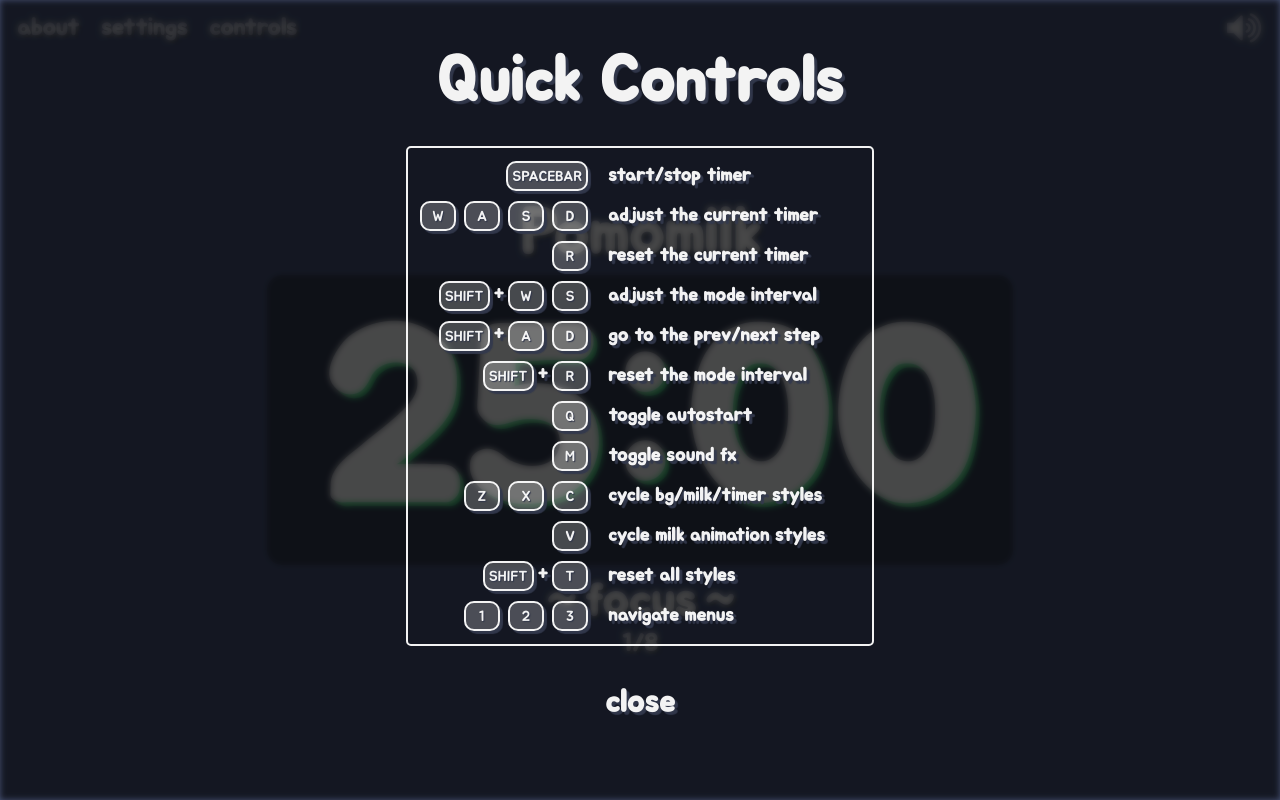
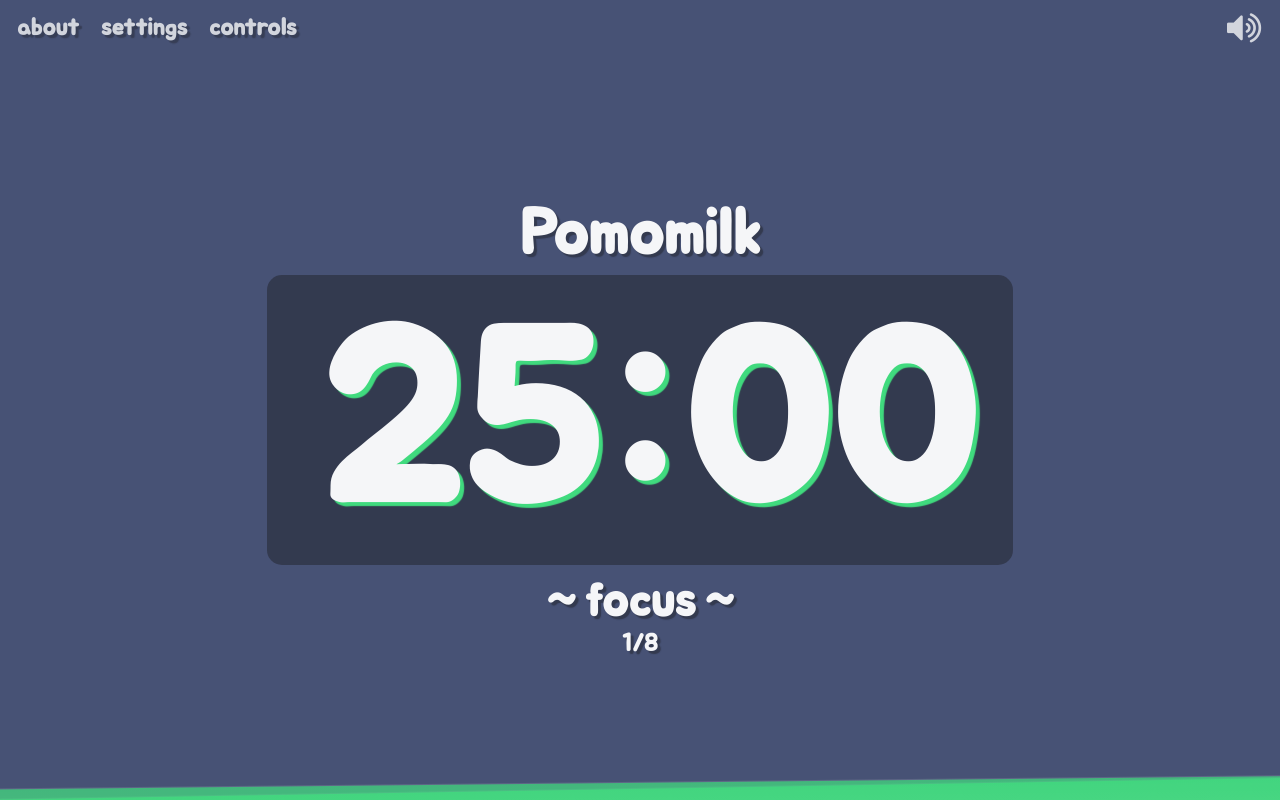
Before and after one commit to ahhreggi/pnc, a React (Create React App) app: page / in a window 1280 px wide. Built offline with nearby package versions, Linux system fonts and the light colour scheme.

Commit message:
Fix audio issue

```diff
--- a/src/App.js
+++ b/src/App.js
@@ -15,7 +15,7 @@ const App = () => {
 
   // Local States
   const [showAbout, setShowAbout] = useState(false);
-  const [showHelp, setShowHelp] = useState(true);
+  const [showHelp, setShowHelp] = useState(false);
   const [shift, setShift] = useState(false);
   const [loading, setLoading] = useState(true);
 
@@ -59,7 +59,7 @@ const App = () => {
   useEffect(() => {
     setTimeout(() => {
       setLoading(false);
-    }, 1000);
+    }, 100);
   });
 
   useEffect(() => {
@@ -386,9 +386,7 @@ const App = () => {
       <Settings />
 
       {/* Milk Animation */}
-      {!loading &&
-        <Milk />
-      }
+      <Milk />
 
     </main>
   );
--- a/src/App.scss
+++ b/src/App.scss
@@ -7,10 +7,6 @@
   min-height: 30rem;
   @include flex-center;
   @include custom-scrollbar;
-
-  &.loading {
-
-  }
 
   .foreground {
     opacity: 0.95;
```
